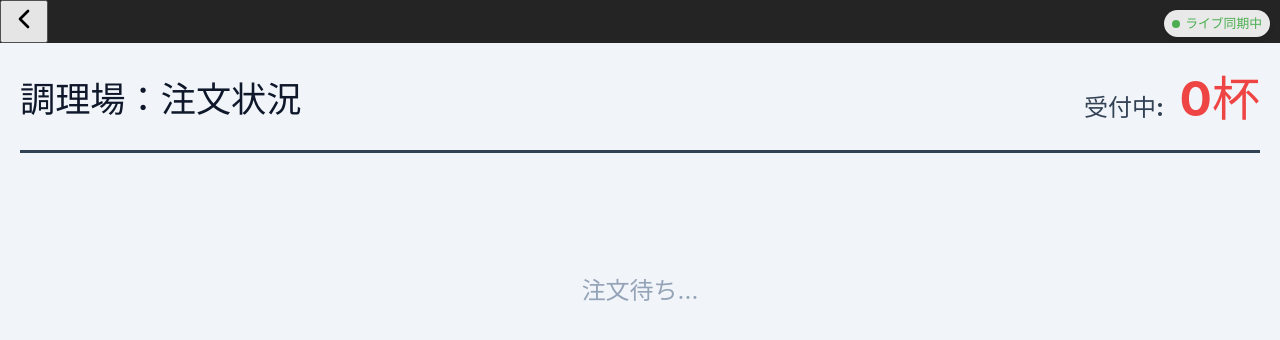
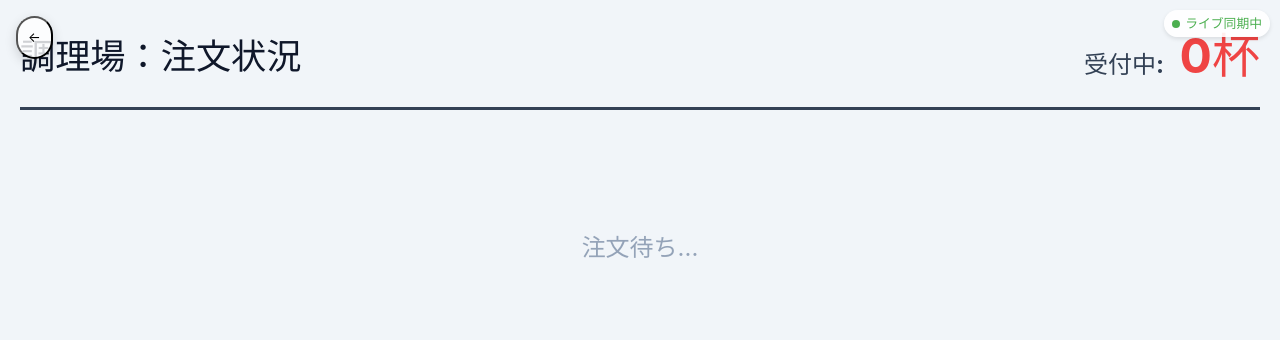
Before and after one commit to hakusaidiet-jpg/Kcha-neworder-project, a React (Vite) app: page /#/kitchen in a window 1280 px wide. Shown: the top 340 px of the page. Built offline with nearby package versions, Linux system fonts and the light colour scheme; no server answers; the database is empty.

Commit message:
Update Layout.jsx

```diff
--- a/src/components/Layout.jsx
+++ b/src/components/Layout.jsx
@@ -6,45 +6,35 @@ const Layout = () => {
     const location = useLocation();
     const isTopPage = location.pathname === '/';
 
-    /**
-     * -------------------------------
-     * ① アプリの高さを常にviewportに同期
-     * -------------------------------
-     */
+    const [vh, setVh] = React.useState(window.innerHeight);
+
+    const updateVh = () => {
+        setVh(window.innerHeight);
+    };
+
     React.useEffect(() => {
-        const setAppHeight = () => {
-            const vh = window.innerHeight;
-            document.documentElement.style.setProperty('--app-height', `${vh}px`);
-        };
+        updateVh();
 
-        setAppHeight();
-
-        window.addEventListener('resize', setAppHeight);
-        window.addEventListener('orientationchange', setAppHeight);
+        window.addEventListener('resize', updateVh);
+        window.addEventListener('orientationchange', updateVh);
 
         return () => {
-            window.removeEventListener('resize', setAppHeight);
-            window.removeEventListener('orientationchange', setAppHeight);
+            window.removeEventListener('resize', updateVh);
+            window.removeEventListener('orientationchange', updateVh);
         };
     }, []);
 
-    /**
-     * -------------------------------
-     * ② Auto-reload (バージョン更新検知)
-     * -------------------------------
-     */
+    // ===== バージョンチェック（元コードそのまま）=====
     React.useEffect(() => {
         const checkVersion = async () => {
             try {
                 const response = await fetch('/version.json?t=' + new Date().getTime());
                 if (!response.ok) return;
-
                 const data = await response.json();
                 const latestVersion = data.buildTime;
                 const currentVersion = localStorage.getItem('app_version_timestamp');
 
                 if (currentVersion && latestVersion > parseInt(currentVersion)) {
-                    console.log('New version detected. Reloading...');
                     localStorage.setItem('app_version_timestamp', latestVersion);
                     window.location.reload();
                 } else if (!currentVersion) {
@@ -68,43 +58,30 @@ const Layout = () => {
         };
     }, []);
 
-    /**
-     * -------------------------------
-     * ③ レイアウト描画
-     * -------------------------------
-     */
     return (
         <div
             style={{
-                height: 'var(--app-height)',        // ←ここがキモ
+                height: vh,
                 width: '100%',
-                paddingTop: 'env(safe-area-inset-top)',
-                paddingBottom: 'env(safe-area-inset-bottom)',
-                paddingLeft: 'env(safe-area-inset-left)',
-                paddingRight: 'env(safe-area-inset-right)',
-                overflow: 'hidden'
+                background: '#f3f4f6',
+                position: 'relative'
             }}
-            className="bg-gray-100 font-sans text-gray-900 relative"
         >
             {!isTopPage && (
                 <button
                     onClick={() => navigate('/')}
-                    className="absolute top-4 left-4 z-50 p-2 bg-white/80 backdrop-blur-sm rounded-full shadow-lg hover:bg-white transition-all active:scale-95"
-                    aria-label="Back to Top"
+                    style={{
+                        position: 'absolute',
+                        top: 16,
+                        left: 16,
+                        zIndex: 50,
+                        padding: 10,
+                        background: 'rgba(255,255,255,0.8)',
+                        borderRadius: 9999,
+                        boxShadow: '0 4px 12px rgba(0,0,0,0.15)'
+                    }}
                 >
-                    <svg
-                        xmlns="http://www.w3.org/2000/svg"
-                        width="32"
-                        height="32"
-                        viewBox="0 0 24 24"
-                        fill="none"
-                        stroke="currentColor"
-                        strokeWidth="2"
-                        strokeLinecap="round"
-                        strokeLinejoin="round"
-                    >
-                        <polyline points="15 18 9 12 15 6"></polyline>
-                    </svg>
+                    ←
                 </button>
             )}
 
```
